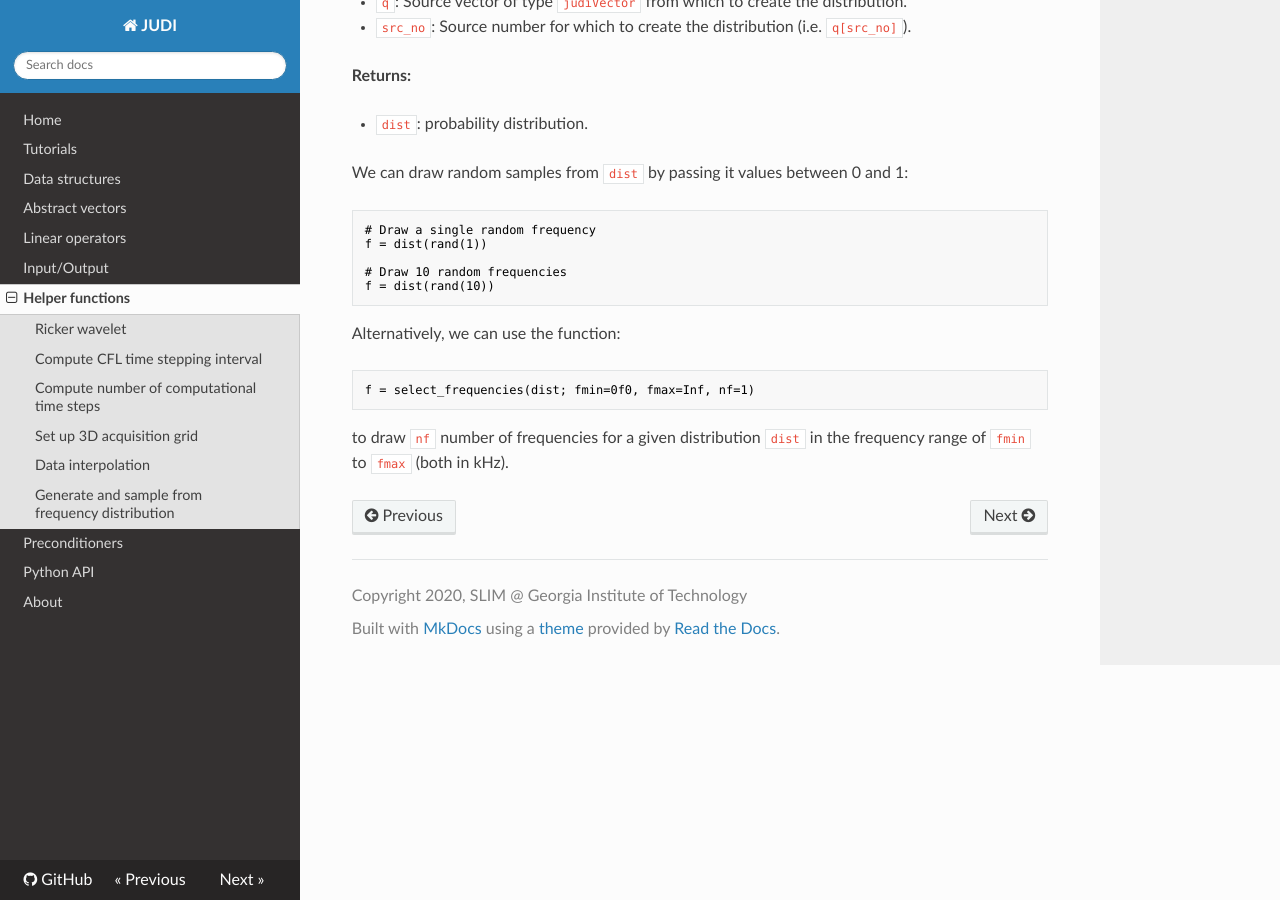
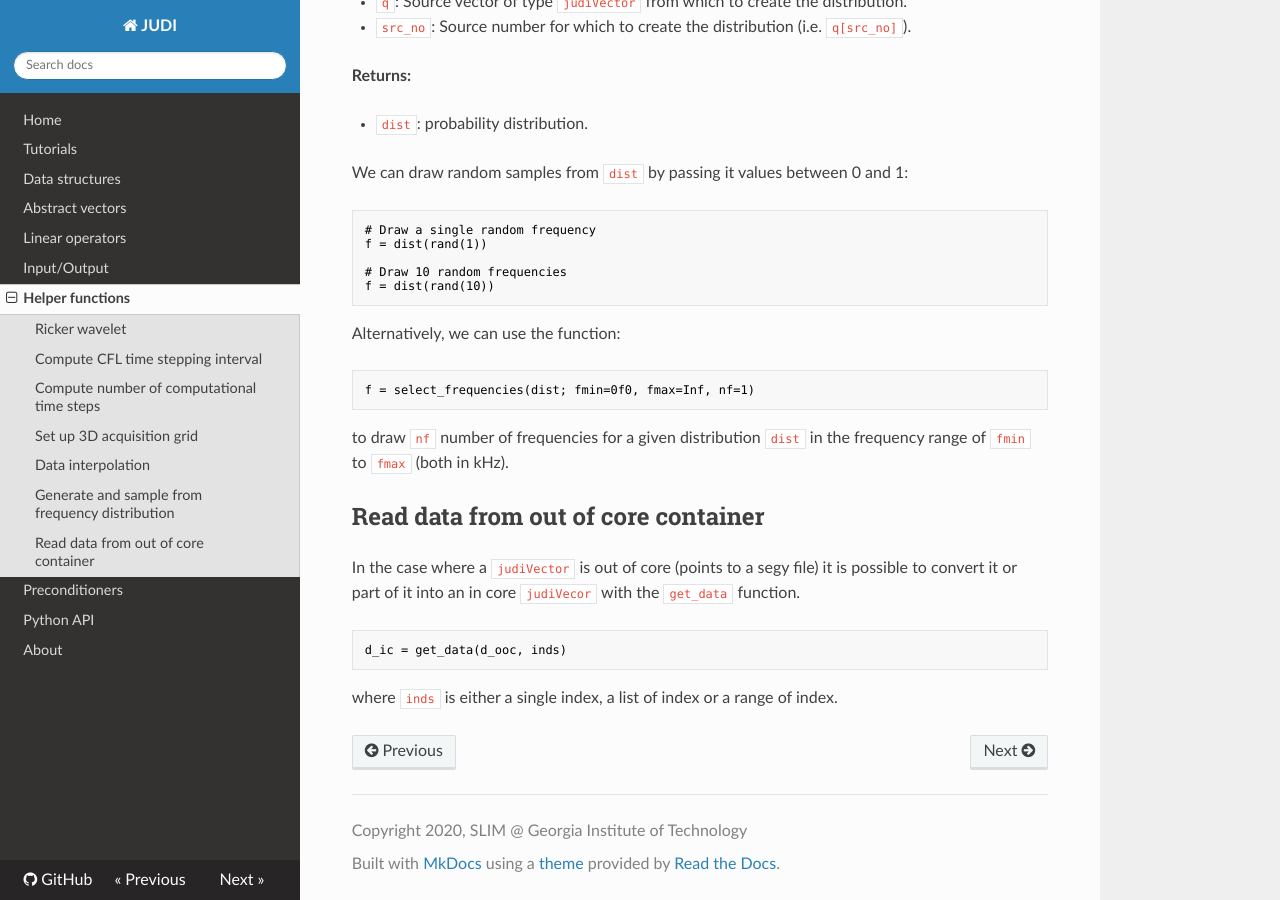
Before and after one commit to slimgroup/JUDI.jl, an MkDocs documentation site: the page built from docs/helper.md, in a window 1280 px wide and 900 px high, scrolled down 2635 px. Built offline with MkDocs 1.6.1, drawn with Linux system fonts in a browser that asks for light colours; nearby versions of some CDN libraries.

````diff
--- a/docs/helper.md
+++ b/docs/helper.md
@@ -153,3 +153,14 @@
 ```
 
 to draw `nf` number of frequencies for a given distribution `dist` in the frequency range of `fmin` to `fmax` (both in kHz).
+
+## Read data from out of core container
+
+In the case where a `judiVector` is out of core (points to a segy file) it is possible to convert it or part of it into an in core `judiVecor` with the `get_data` function.
+
+
+```julia
+d_ic = get_data(d_ooc, inds)
+```
+
+where `inds` is either a single index, a list of index or a range of index.
````
Also changed, not shown: codecov.yml (renamed from .codecov.yml), 3 other files.
